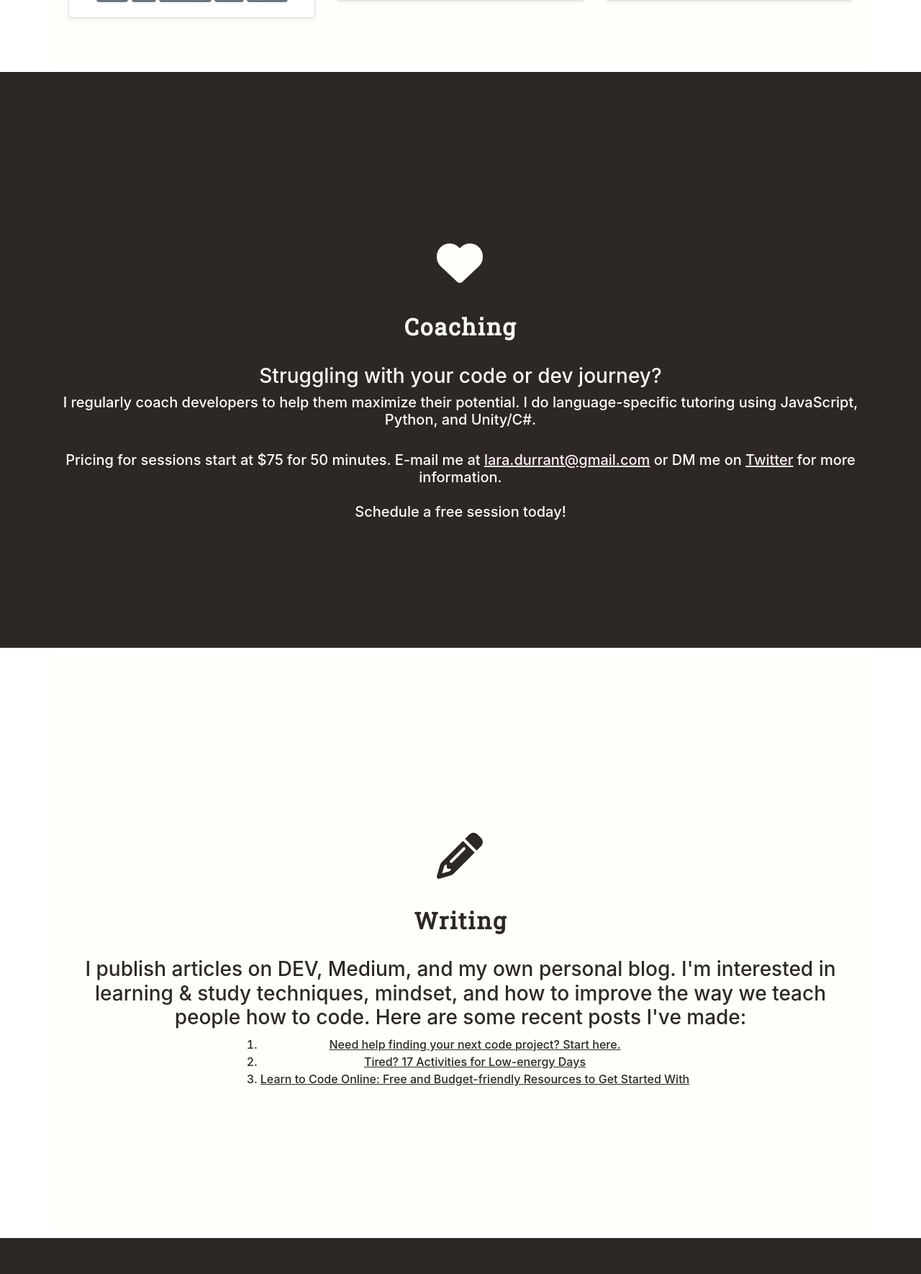
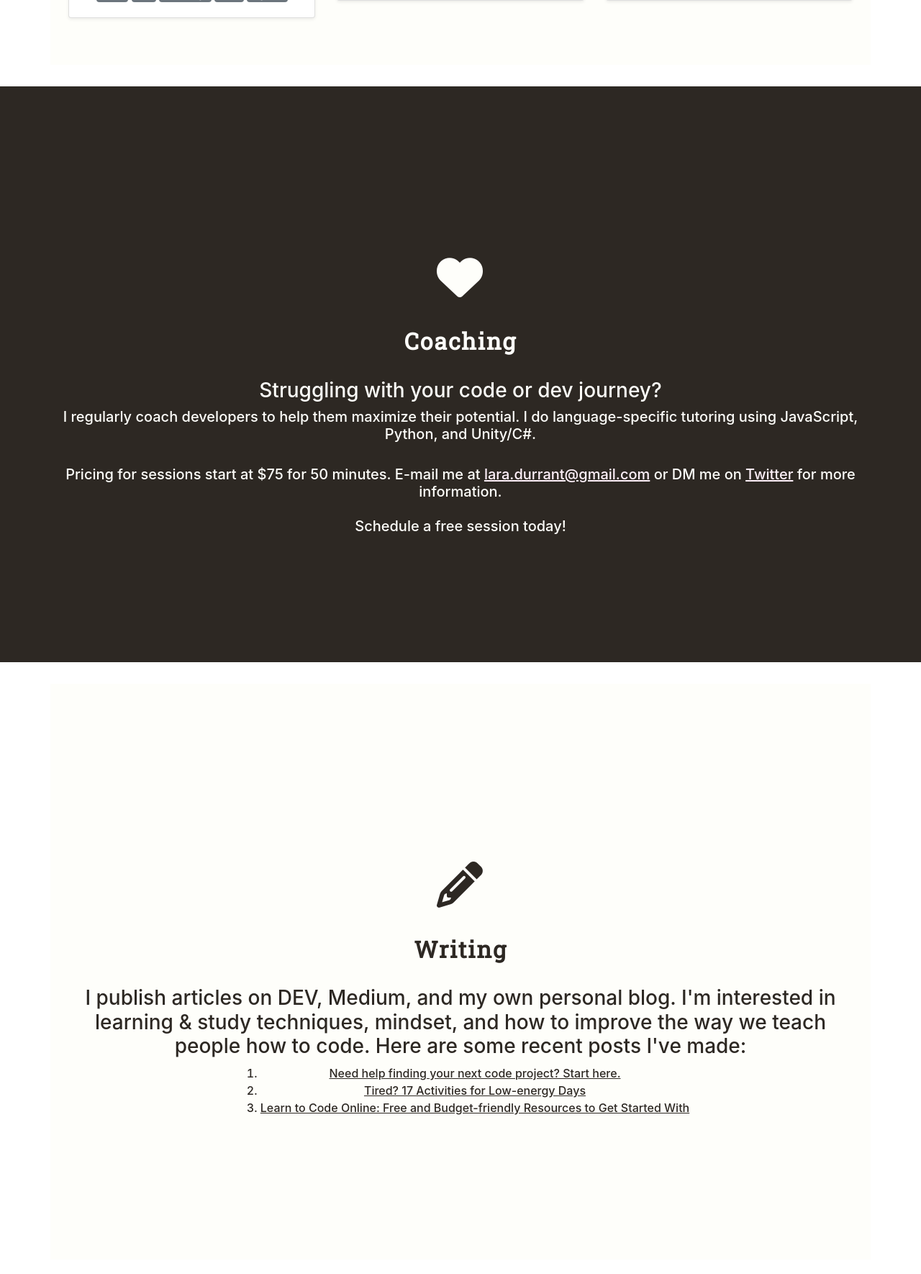
Before and after one commit to laradurrant/web-development, a PHP site: page / in a window 1280 px wide. Shown: the part 1510-3280 px from the top of the page at 72% size. Run offline with PHP 8.4, Linux system fonts and the light colour scheme; some libraries are stand-ins or nearby versions.

Commit message:
More tweaks ;)

```diff
--- a/css/index.css
+++ b/css/index.css
@@ -89,7 +89,7 @@
   justify-content: center;
   text-align: center;
   padding: 20px;
-  margin-bottom: 10px;
+  margin-bottom: 30px;
 
 }
 
@@ -103,7 +103,7 @@
   justify-content: center;
   text-align: center;
   padding: 20px;
-  margin-bottom: 10px;
+  margin-bottom: 30px;
 }
 
 @media (min-width: 768px) {
@@ -118,7 +118,7 @@
     justify-content: center;
     text-align: center;
     padding: 10px;
-    margin-bottom: 10px;
+    margin-bottom: 30px;
   }
  }
 
@@ -133,7 +133,7 @@
    justify-content: center;
    text-align: center;
    padding: 20px;
-  margin-bottom: 10px;
+  margin-bottom: 30px;
 
 }
 
```
